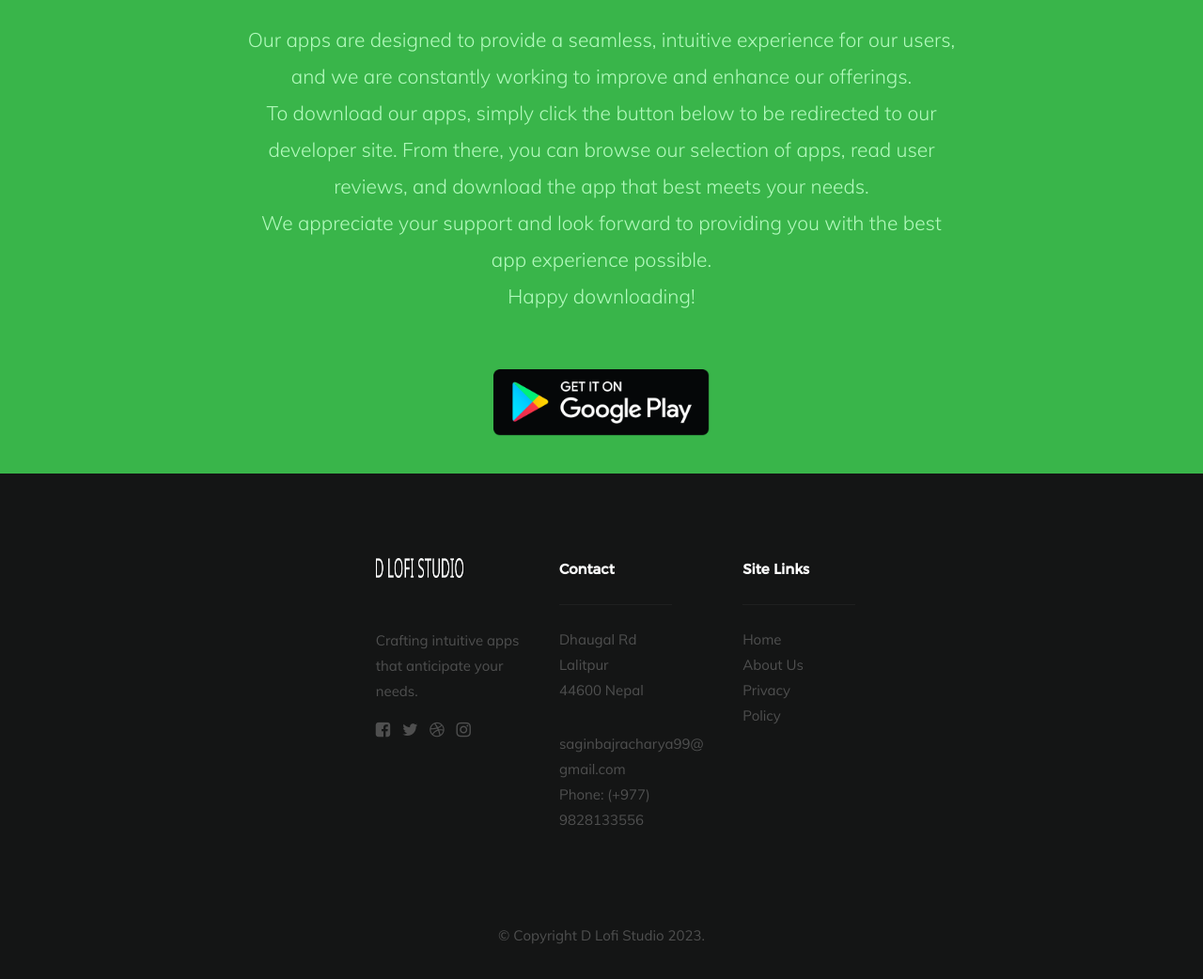
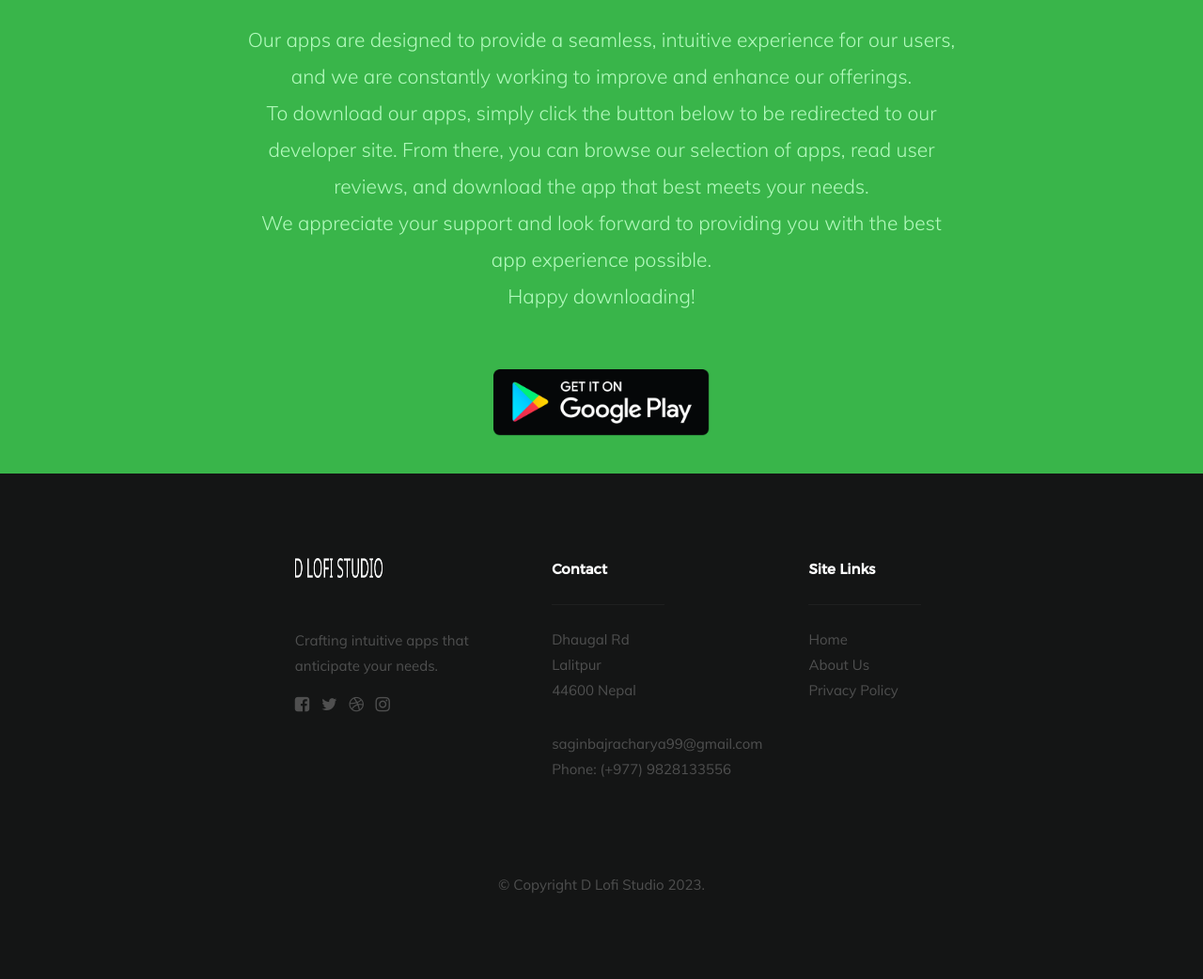
Before and after one commit to saginbajracharya/saginbajracharya.github.io, a plain HTML site: page index.html in a window 1280 px wide. Shown: the part 1131-2173 px from the top of the page at 94% size. After the commit the page ends 2129 px from the top, so only its background shows below. Drawn offline with Linux system fonts and the light colour scheme; files whose address does not match are found by name.

Commit message:
[Fixed]::design

```diff
--- a/css/base.css
+++ b/css/base.css
@@ -433,12 +433,12 @@ textarea {
 
 .col-two,
 .col-1-6 {
-  width: 16.66667%;
+  width: 18.66667%;
 }
 
 .col-three,
 .col-1-4 {
-  width: 25%;
+  width: 35%;
 }
 
 .col-four,
```
